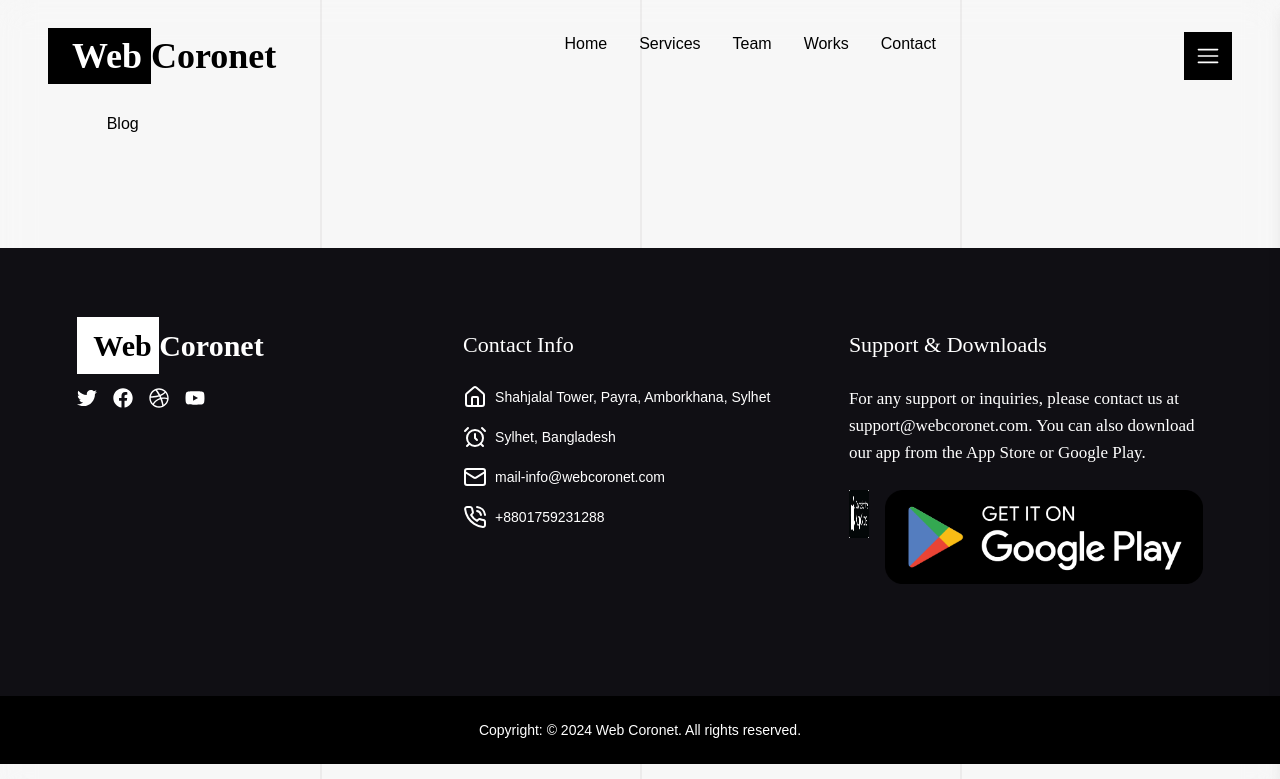
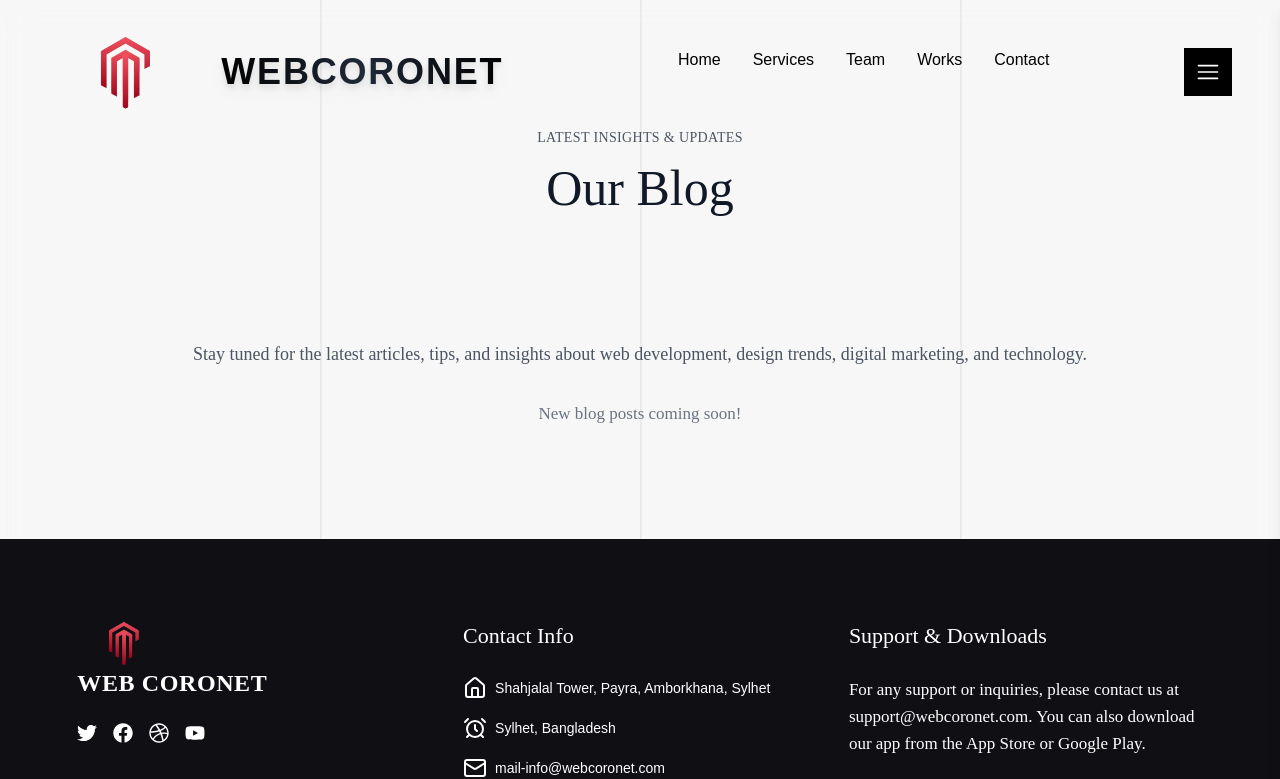
Before and after one commit to sayedsafi2000/webcoronet, a Next.js app: page /blog in a window 1280 px wide. Shown: the top 779 px of the page. Built offline with nearby package versions, Linux system fonts and the light colour scheme.

Commit message:
fix logo

```diff
--- a/app/blog/page.jsx
+++ b/app/blog/page.jsx
@@ -1,9 +1,18 @@
 import React from 'react';
+import Heading from '../components/heading/heading';
 
 const page = () => {
     return (
         <div className='mt-28'>
-            Blog
+            <Heading subTitle="Latest Insights & Updates" title="Our Blog" />
+            <div className='my-16 text-center'>
+                <p className='text-lg text-gray-600 mb-8'>
+                    Stay tuned for the latest articles, tips, and insights about web development, design trends, digital marketing, and technology.
+                </p>
+                <p className='text-gray-500'>
+                    New blog posts coming soon!
+                </p>
+            </div>
         </div>
     );
 };
--- a/app/components/Footer.jsx
+++ b/app/components/Footer.jsx
@@ -13,7 +13,16 @@ const Footer = () => {
         {/* Left Section */}
         <div className="space-y-6">
           <div>
-            <h1 className="text-3xl font-bold text-white"><span className="bg-white text-black pl-4 py-3">Web </span>Coronet</h1>
+            <Link href="/" className="gap-3">
+              <Image
+                src="/logo.png"
+                alt="Web Coronet Logo"
+                width={180}
+                height={60}
+                className="h-12 w-auto"
+              />
+              <h1 className='text-2xl font-bold uppercase tracking-wide text-white'>Web Coronet</h1>
+            </Link>
           </div>
           <div className="flex gap-4 text-xl">
             <Link href="#">
--- a/app/components/Header.jsx
+++ b/app/components/Header.jsx
@@ -1,6 +1,7 @@
 "use client";
 import React, { useState, useEffect } from "react";
 import Link from "next/link";
+import Image from "next/image";
 import Nav from "./Nav";
 import { RxHamburgerMenu } from "react-icons/rx";
 import { AiOutlineClose } from "react-icons/ai";
@@ -10,12 +11,16 @@ const Header = () => {
   const [isDrawerOpen, setIsDrawerOpen] = useState(false);
   const [isMobileNavOpen, setIsMobileNavOpen] = useState(false);
   const [isScrolled, setIsScrolled] = useState(false);
+  const [mounted, setMounted] = useState(false);
 
   // Handle scroll effect
   useEffect(() => {
+    setMounted(true);
     const handleScroll = () => {
       setIsScrolled(window.scrollY > 10);
     };
+    // Set initial scroll state
+    handleScroll();
     window.addEventListener("scroll", handleScroll);
     return () => {
       window.removeEventListener("scroll", handleScroll);
@@ -39,17 +44,25 @@ const Header = () => {
       {/* Header */}
       <header
         className={`fixed top-0 left-0 right-0 z-50 transition-all duration-300 ${
-          isScrolled
+          mounted && isScrolled
             ? "bg-white bg-opacity-80 backdrop-blur-lg shadow-md"
             : "bg-transparent"
         }`}
       >
         <div className="container mx-auto flex justify-between items-center py-6 px-4 xl:py-8 xl:px-12">
           {/* Logo */}
-          <Link href="/">
-            <h1 className="text-2xl xl:text-4xl font-semibold">
-              <span className="text-white bg-black py-2 pl-6">Web </span>Coronet
-            </h1>
+          <Link href="/" className="flex items-center gap-4 group">
+            <Image
+              src="/logo.png"
+              alt="Web Coronet Logo"
+              width={200}
+              height={70}
+              className="h-14 xl:h-20 w-auto transition-transform duration-300 group-hover:scale-110"
+              priority
+            />
+            <span className="text-2xl xl:text-4xl font-bold uppercase tracking-wider bg-gradient-to-r from-black via-gray-800 to-black bg-clip-text text-transparent hover:from-gray-600 hover:via-black hover:to-gray-600 transition-all duration-300 drop-shadow-lg">
+              WEBCORONET
+            </span>
           </Link>
 
           {/* Desktop Navigation */}
@@ -77,10 +90,17 @@ const Header = () => {
               }`}
             >
               <div className="flex justify-between items-center mb-6">
-                <Link href="/">
-                  <h1 className="text-xl font-semibold">
-                    <span className="text-black">Web </span>Coroner
-                  </h1>
+                <Link href="/" className="flex items-center gap-2 group">
+                  <Image
+                    src="/logo.png"
+                    alt="Web Coronet Logo"
+                    width={150}
+                    height={50}
+                    className="h-10 w-auto transition-transform duration-300 group-hover:scale-110"
+                  />
+                  <span className="text-xl font-bold uppercase tracking-wide bg-gradient-to-r from-black via-gray-800 to-black bg-clip-text text-transparent">
+                    WEBCORONET
+                  </span>
                 </Link>
                 <button onClick={closeMobileNav}>
                   <AiOutlineClose className="text-2xl" />
--- a/app/components/agency.jsx
+++ b/app/components/agency.jsx
@@ -8,7 +8,7 @@ const Agency = () => {
                     <div className='h-full flex flex-col items-start justify-start gap-6 w-full lg:w-[420px] '>
                         <h4>Website</h4>
                         <h1>Making your agency shine on every device</h1>
-                        <p>Vel illum dolore eu feugiat nulla facilisis at vero praesent Ruril delenit augue duis in hendrerit in vulputatev.</p>
+                        <p>We create responsive, mobile-first websites that ensure your agency looks professional and functions flawlessly across all devices. Our designs adapt seamlessly from desktop to tablet to mobile, providing an optimal experience for every visitor.</p>
                     </div>
                 </div>
             </section>
--- a/app/components/getInTouch.jsx
+++ b/app/components/getInTouch.jsx
@@ -26,7 +26,7 @@ const GetInTOuch = () => {
                             <AccordionItem value="item-1">
                                 <AccordionTrigger>Read More</AccordionTrigger>
                                 <AccordionContent>
-                                    Yes. It adheres to the WAI-ARIA design pattern.
+                                    Our product research process involves market analysis, competitor research, user interviews, and data-driven insights. We identify opportunities, validate concepts, and ensure your product aligns with market demands and user expectations before development begins.
                                 </AccordionContent>
                             </AccordionItem>
                         </Accordion>
@@ -39,13 +39,13 @@ const GetInTOuch = () => {
                     <div className='flex flex-col gap-3 text-start justify-between'>
                         <div className="flex flex-col">
                             <h3>Design & Development</h3>
-                            <p className=''>Our design and development team sworks collaboratively to create visually appealing and highly functional products.</p>
+                            <p className=''>Our design and development team works collaboratively to create visually appealing and highly functional products.</p>
                         </div>
                         <Accordion type="single" collapsible className="w-full">
-                            <AccordionItem value="item-1">
+                            <AccordionItem value="item-2">
                                 <AccordionTrigger>Read More</AccordionTrigger>
                                 <AccordionContent>
-                                    Yes. It adheres to the WAI-ARIA design pattern.
+                                    Our design and development team works collaboratively using modern frameworks and best practices. We create responsive, accessible, and performant solutions that not only look great but also deliver exceptional user experiences across all devices and platforms.
                                 </AccordionContent>
                             </AccordionItem>
                         </Accordion>
--- a/app/components/portfolio.jsx
+++ b/app/components/portfolio.jsx
@@ -10,7 +10,7 @@ const Portfolio = () => {
                 <div className='bg-mobile-app bg-no-repeat bg-cover bg-center bg-x-[50%] bg-y-[50%] bg-stretch flex flex-col items-start justify-between h-full w-full px-10 py-12 animation'>
                     <div className='pb-10'>
                         <p className='text-gray-300'>Website Development</p>
-                        <h3 className='text-white'>Make a staning dynamic website for your business.</h3>
+                        <h3 className='text-white'>Create a stunning dynamic website for your business.</h3>
                     </div>
                     <button className='text-black text-sm '>View Case Stady</button>
                 </div>
--- a/app/layout.jsx
+++ b/app/layout.jsx
@@ -32,7 +32,7 @@ export default function RootLayout({ children }) {
   return (
     <html lang="en">
       <body
-        className={`${heebo} ${litarata} antialiased relative  bg-[#F7F7F7]`}>
+        className={`${heebo.variable} ${litarata.variable} antialiased relative bg-[#F7F7F7]`}>
         <Header />
         <ThreeVerticalLines /> {/* Add the vertical lines component */}
         <div className="w-10/12 max-w-screen-2xl mx-auto">
```
Also changed, not shown: public/logo.png (added).
